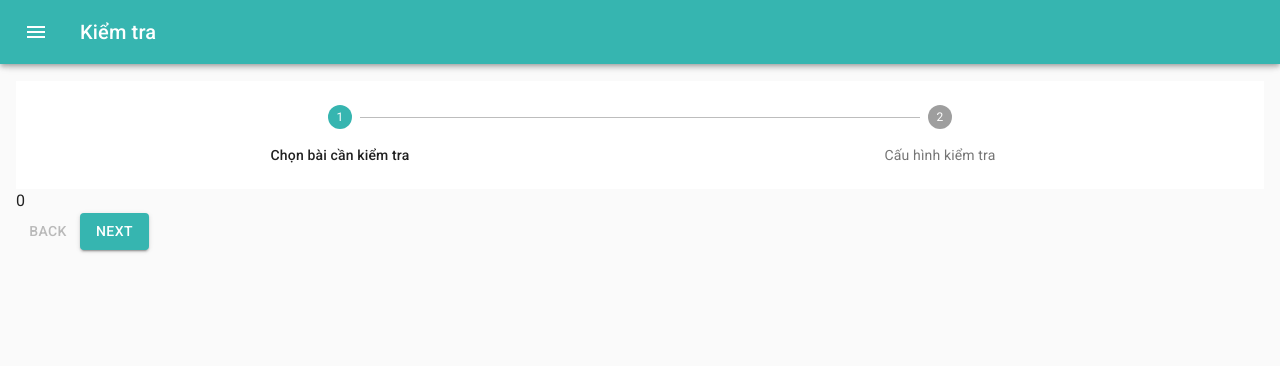
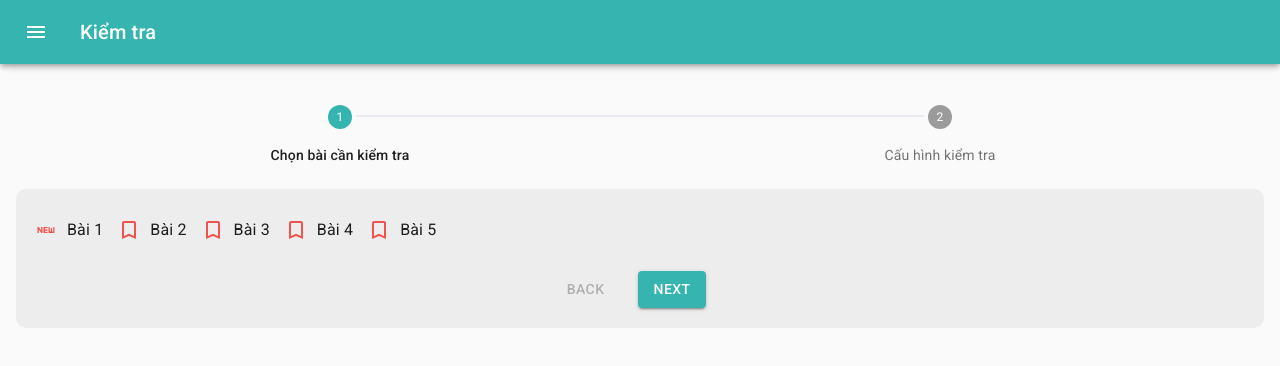
Before and after one commit to raysam/chinese-learn, a React (Create React App) app: page /exam in a window 1280 px wide. Shown: the top 366 px of the page. Built offline with nearby package versions, Linux system fonts and the light colour scheme.

Commit message:
Update Settings

```diff
--- /dev/null
+++ b/src/components/UI/Exam/ExamCss.js
@@ -0,0 +1,25 @@
+const styles = theme => ({
+    noBgStep: {
+        backgroundColor: "transparent !important",
+    },
+    stepContent: {
+        backgroundColor: "#ededed",
+        borderRadius: 10,
+        padding: 20
+    },
+    selectLesson: {
+        marginBottom: 20
+    },
+    btnArea: {
+        textAlign: 'center',
+        '&>*': {
+            marginRight: 20
+        }
+    },
+    labelSetting: {
+        display: 'block',
+        width: '100%'
+    }
+});
+
+export default styles;
--- a/src/components/UI/Exam/Settings.js
+++ b/src/components/UI/Exam/Settings.js
@@ -1,14 +1,62 @@
-import React, { Component, Fragment } from 'react';
-import Stepper from '@material-ui/core/Stepper';
-import Step from '@material-ui/core/Step';
-import StepLabel from '@material-ui/core/StepLabel';
-import { Typography, Button } from '@material-ui/core';
+import React, { Component, Fragment } from "react";
+import Stepper from "@material-ui/core/Stepper";
+import Step from "@material-ui/core/Step";
+import StepLabel from "@material-ui/core/StepLabel";
+import {
+    Typography,
+    Button,
+    StepConnector,
+    FormGroup,
+    FormControlLabel,
+    Slider,
+    Switch
+} from "@material-ui/core";
+import { red } from "@material-ui/core/colors";
+import styles from "./ExamCss";
+import { withStyles } from "@material-ui/styles";
+import Checkbox from "@material-ui/core/Checkbox";
+import BookmarkIcon from "@material-ui/icons/Bookmark";
+import BookmarkBorderIcon from "@material-ui/icons/BookmarkBorder";
+import FiberNewIcon from "@material-ui/icons/FiberNew";
+import FiberNewOutlinedIcon from "@material-ui/icons/FiberNewOutlined";
+
+const LineConnector = withStyles({
+    alternativeLabel: {
+        top: 10,
+        left: "calc(-50% + 16px)",
+        right: "calc(50% + 16px)"
+    },
+    active: {
+        "& $line": {
+            borderColor: "#20b5c5"
+        }
+    },
+    completed: {
+        "& $line": {
+            borderColor: "#20b5c5"
+        }
+    },
+    line: {
+        borderColor: "#eaeaf0",
+        borderTopWidth: 2,
+        borderRadius: 1
+    }
+})(StepConnector);
+
+const RedCheckbox = withStyles({
+    root: {
+        color: red[400],
+        "&$checked": {
+            color: red[600]
+        }
+    },
+    checked: {}
+})(props => <Checkbox color="default" {...props} />);
 
 class Settings extends Component {
-
     state = {
         activeStep: 0
-    }
+    };
 
     handleNext = () => {
         const { activeStep } = this.state;
@@ -30,43 +78,145 @@ class Settings extends Component {
         });
     };
 
-    render() {
-        const listStep = [
-            "Chọn bài cần kiểm tra",
-            "Cấu hình kiểm tra"
-        ];
+    getStepContent = (step, classes) => {
+        switch (step) {
+            case 0:
+                return (
+                    <FormGroup row>
+                        <FormControlLabel
+                            control={
+                                <RedCheckbox
+                                    icon={<FiberNewOutlinedIcon />}
+                                    checkedIcon={<FiberNewIcon />}
+                                    value="checkedH"
+                                />
+                            }
+                            label="Bài 1"
+                        />
+                        <FormControlLabel
+                            control={
+                                <RedCheckbox
+                                    icon={<BookmarkBorderIcon />}
+                                    checkedIcon={<BookmarkIcon />}
+                                    value="checkedH"
+                                />
+                            }
+                            label="Bài 2"
+                        />
+                        <FormControlLabel
+                            control={
+                                <RedCheckbox
+                                    icon={<BookmarkBorderIcon />}
+                                    checkedIcon={<BookmarkIcon />}
+                                    value="checkedH"
+                                />
+                            }
+                            label="Bài 3"
+                        />
+                        <FormControlLabel
+                            control={
+                                <RedCheckbox
+                                    icon={<BookmarkBorderIcon />}
+                                    checkedIcon={<BookmarkIcon />}
+                                    value="checkedH"
+                                />
+                            }
+                            label="Bài 4"
+                        />
+                        <FormControlLabel
+                            control={
+                                <RedCheckbox
+                                    icon={<BookmarkBorderIcon />}
+                                    checkedIcon={<BookmarkIcon />}
+                                    value="checkedH"
+                                />
+                            }
+                            label="Bài 5"
+                        />
+                    </FormGroup>
+                );
+            case 1:
                 return (
                     <Fragment>
-                <Stepper activeStep={this.state.activeStep} alternativeLabel className="notbg">
-                    {
-                        listStep.map(label => (
+                        <FormGroup row>
+                            <Typography component="label" className={classes.labelSetting}>Số lượng từ cần kiểm tra:</Typography>
+                            <Slider
+                                defaultValue={2}
+                                aria-labelledby="discrete-slider-small-steps"
+                                step={1}
+                                marks
+                                min={1}
+                                max={20}
+                                valueLabelDisplay="auto"
+                            />
+                        </FormGroup>
+                        <FormGroup row>
+                            <Typography component="label" className={classes.labelSetting}>Kiểm tra Online</Typography>
+                            <Switch
+                                value="checkedC"
+                                inputProps={{
+                                    "aria-label": "primary checkbox"
+                                }}
+                                disabled
+                            />
+                        </FormGroup>
+                    </Fragment>
+                );
+            default:
+                return <div>div</div>;
+        }
+    };
+
+    render() {
+        const { classes } = this.props;
+        const listStep = ["Chọn bài cần kiểm tra", "Cấu hình kiểm tra"];
+        return (
+            <Fragment>
+                <Stepper
+                    activeStep={this.state.activeStep}
+                    alternativeLabel
+                    className={classes.noBgStep}
+                    connector={<LineConnector />}
+                >
+                    {listStep.map(label => (
                         <Step key={label}>
                             <StepLabel>{label}</StepLabel>
                         </Step>
-                        ))
-                    }
+                    ))}
                 </Stepper>
-                <div>
+                <div className={classes.stepContent}>
                     {this.state.activeStep === listStep.length ? (
                         <div>
                             <Typography>All steps completed</Typography>
                             <Button onClick={this.handleReset}>Reset</Button>
                         </div>
                     ) : (
-                    <div>
-                        <Typography>{this.state.activeStep}</Typography>
-                        <div>
+                        <Fragment>
+                            <div className={classes.selectLesson}>
+                                {this.getStepContent(
+                                    this.state.activeStep,
+                                    classes
+                                )}
+                            </div>
+                            <div className={classes.btnArea}>
                                 <Button
                                     disabled={this.state.activeStep === 0}
                                     onClick={this.handleBack}
                                 >
                                     Back
                                 </Button>
-                        <Button variant="contained" color="primary" onClick={this.handleNext}>
-                            {this.state.activeStep === listStep.length - 1 ? 'Finish' : 'Next'}
+                                <Button
+                                    variant="contained"
+                                    color="primary"
+                                    onClick={this.handleNext}
+                                >
+                                    {this.state.activeStep ===
+                                    listStep.length - 1
+                                        ? "Finish"
+                                        : "Next"}
                                 </Button>
                             </div>
-                    </div>
+                        </Fragment>
                     )}
                 </div>
             </Fragment>
@@ -74,4 +224,4 @@ class Settings extends Component {
     }
 }
 
-export default Settings;
+export default withStyles(styles)(Settings);
```
Lines whose indentation alone changed are shown as unchanged.
